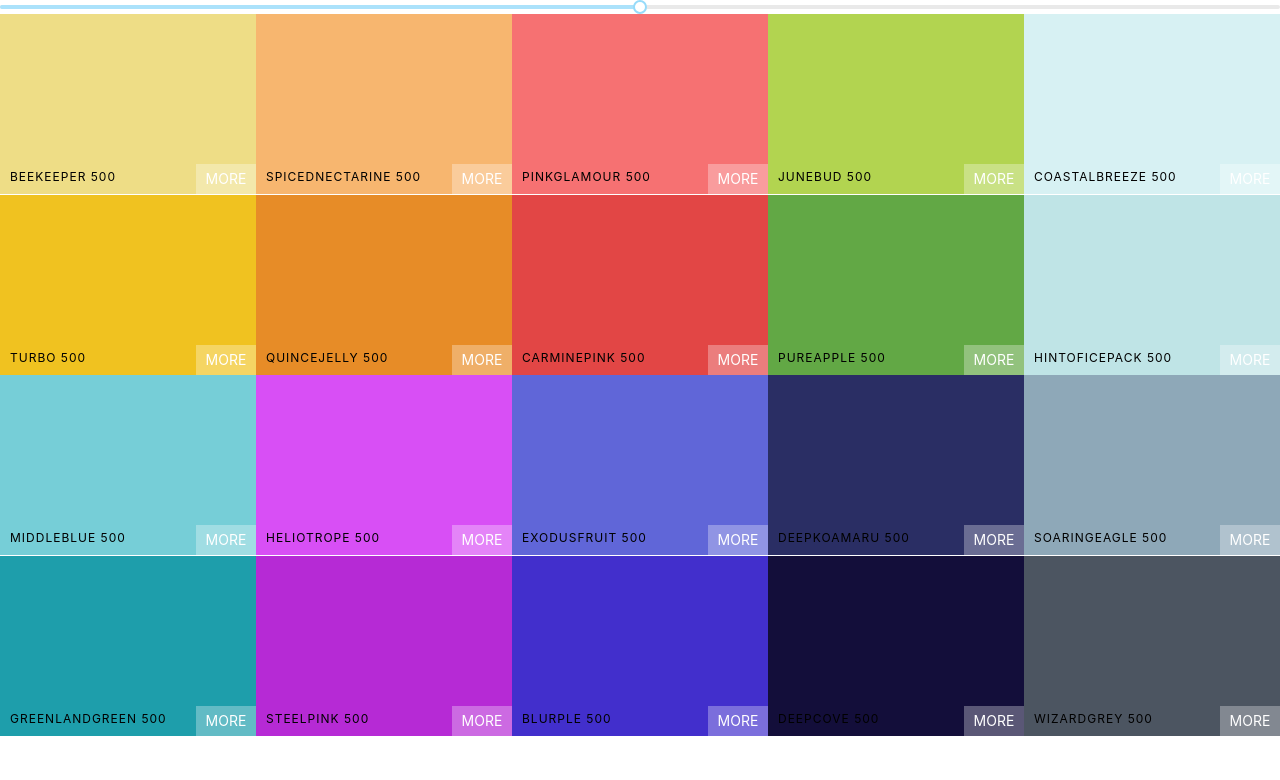
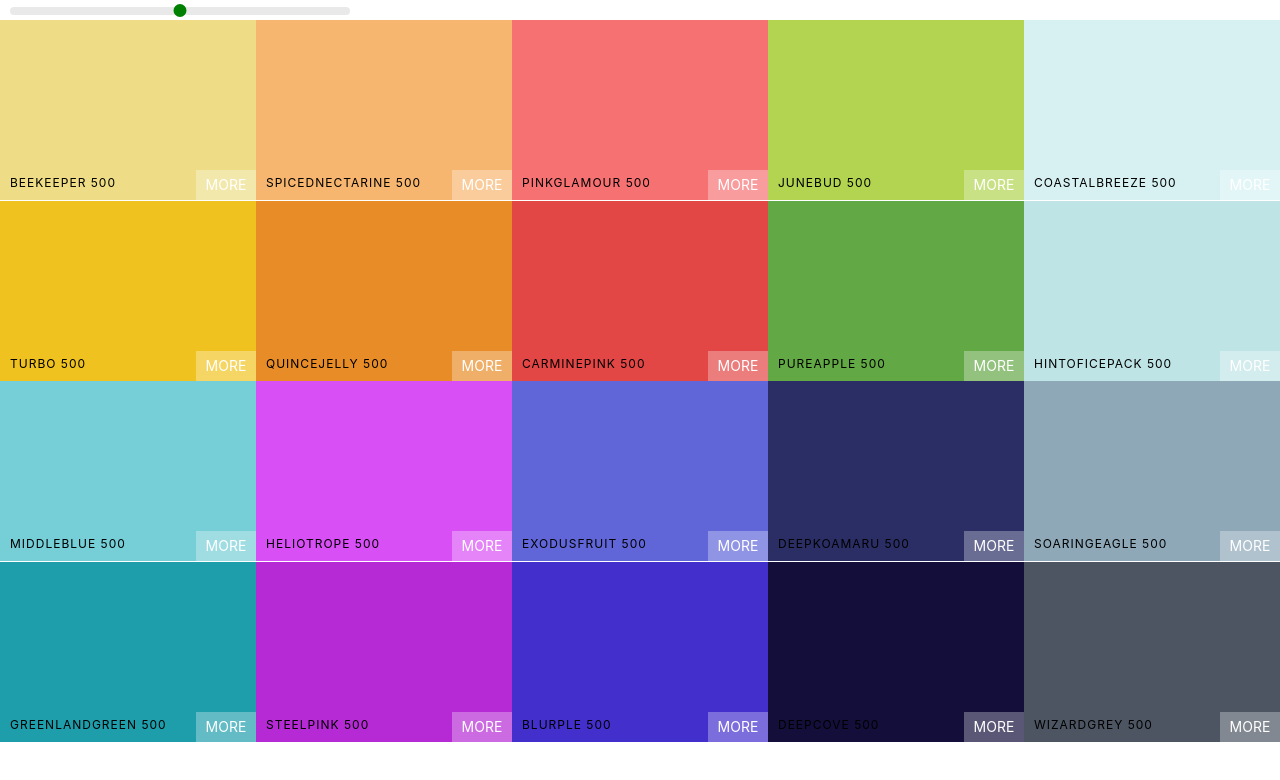
Before and after one commit to nachoiacovino/react-color-palette-project, a React (Create React App) app: page / in a window 1280 px wide. Shown: the top 780 px of the page. Built offline with nearby package versions, Linux system fonts and the light colour scheme.

Commit message:
Style slider

```diff
--- a/src/Palette.css
+++ b/src/Palette.css
@@ -5,3 +5,28 @@
 .Palette-colors {
     height: 90%;
 }
+
+.slider {
+    width: 340px;
+    margin: 0 10px;
+    display: inline-block;
+}
+
+.rc-slider-track {
+    background-color: transparent;
+}
+
+.rc-slider-rail {
+    height: 8px;
+}
+
+.rc-slider-handle, .rc-slider-handle:active, .rc-slider-handle:hover, .rc-slider-handle:focus {
+    background-color: green;
+    outline: none;
+    border: 2px solid green;
+    box-shadow: none;
+    width: 13px;
+    height: 13px;
+    /* margin-left: -7px; */
+    margin-top: -3px;
+}
--- a/src/Palette.js
+++ b/src/Palette.js
@@ -18,7 +18,9 @@ export default class Palette extends Component {
         )
         return (
             <div className="Palette">
-                <Slider defaultValue={level} min={100} max={900} step={100} onAfterChange={this.changeLevel} />
+                <div className="slider">
+                    <Slider defaultValue={level} min={100} max={900} step={100} onAfterChange={this.changeLevel} />
+                </div>
                 {/* Navbar here */}
                 <div className="Palette-colors">
                     {colorBoxes}
```
